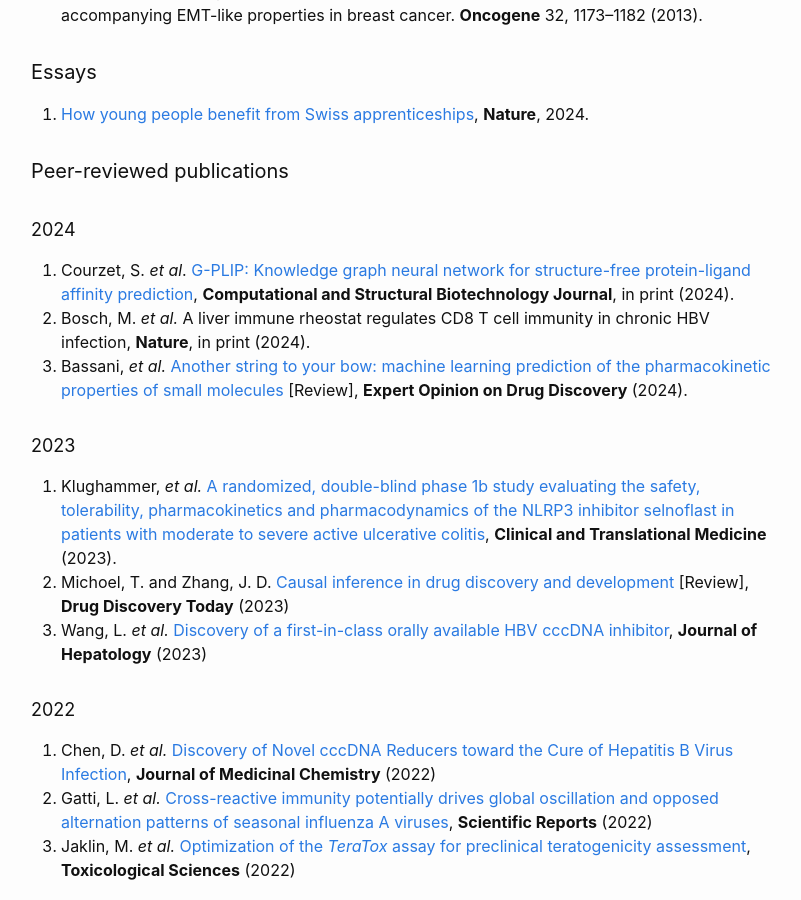
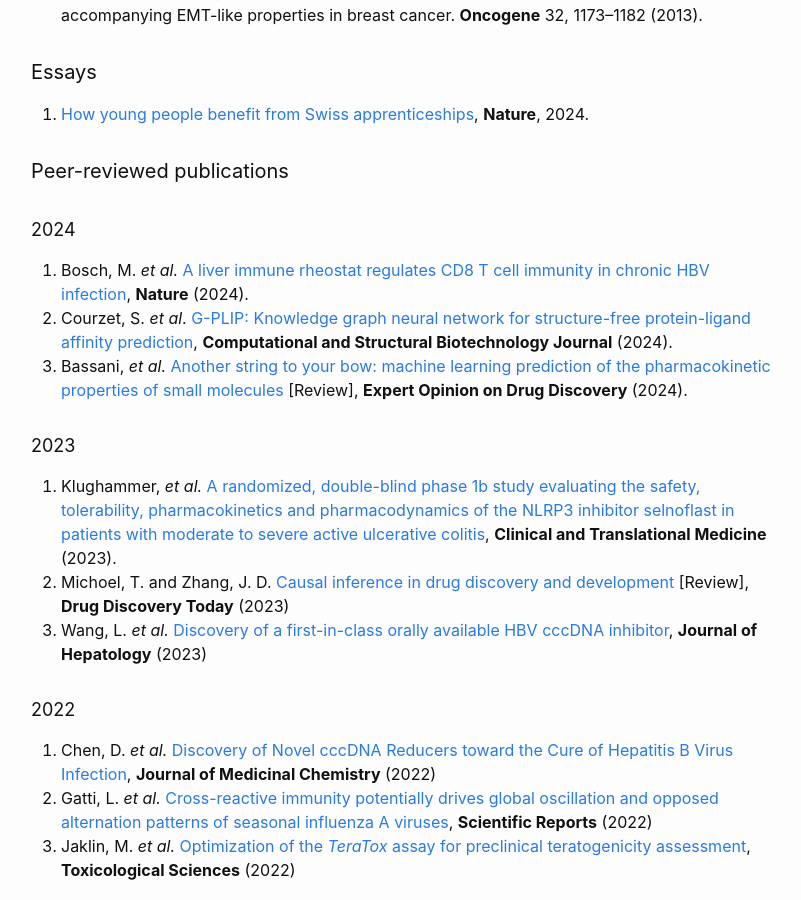
Before and after one commit to Accio/accio.github.io, a Jekyll site: the page built from _pages/publications.md, in a window 1280 px wide and 900 px high, scrolled down 1067 px. Shown: the whole window, without its empty margins (239-1040 px from the left). Built offline with Jekyll 4.4.1, drawn with Linux system fonts in a browser that asks for light colours.

Commit message:
add links to Nature and CSBJ papers

```diff
--- a/_pages/publications.md
+++ b/_pages/publications.md
@@ -49,8 +49,8 @@ See also my [Google Scholar profile](https://scholar.google.com/citations?user=t
 
 ##### 2024
 
-51. Courzet, S. *et al*. [G-PLIP: Knowledge graph neural network for structure-free protein-ligand affinity prediction](https://doi.org/10.1101/2023.09.01.555977), **Computational and Structural Biotechnology Journal**, in print (2024).
-50. Bosch, M. *et al.* A liver immune rheostat regulates CD8 T cell immunity in chronic HBV infection, **Nature**, in print (2024).
+51. Bosch, M. *et al.* [A liver immune rheostat regulates CD8 T cell immunity in chronic HBV infection](https://doi.org/10.1038/s41586-024-07630-7), **Nature** (2024).
+50. Courzet, S. *et al*. [G-PLIP: Knowledge graph neural network for structure-free protein-ligand affinity prediction](https://doi.org/10.1016/j.csbj.2024.06.029), **Computational and Structural Biotechnology Journal** (2024).
 49. Bassani, *et al.* [Another string to your bow: machine learning prediction of the pharmacokinetic properties of small molecules](https://www.tandfonline.com/doi/full/10.1080/17460441.2024.2348157) [Review], **Expert Opinion on Drug Discovery** (2024).
 
 ##### 2023
```
